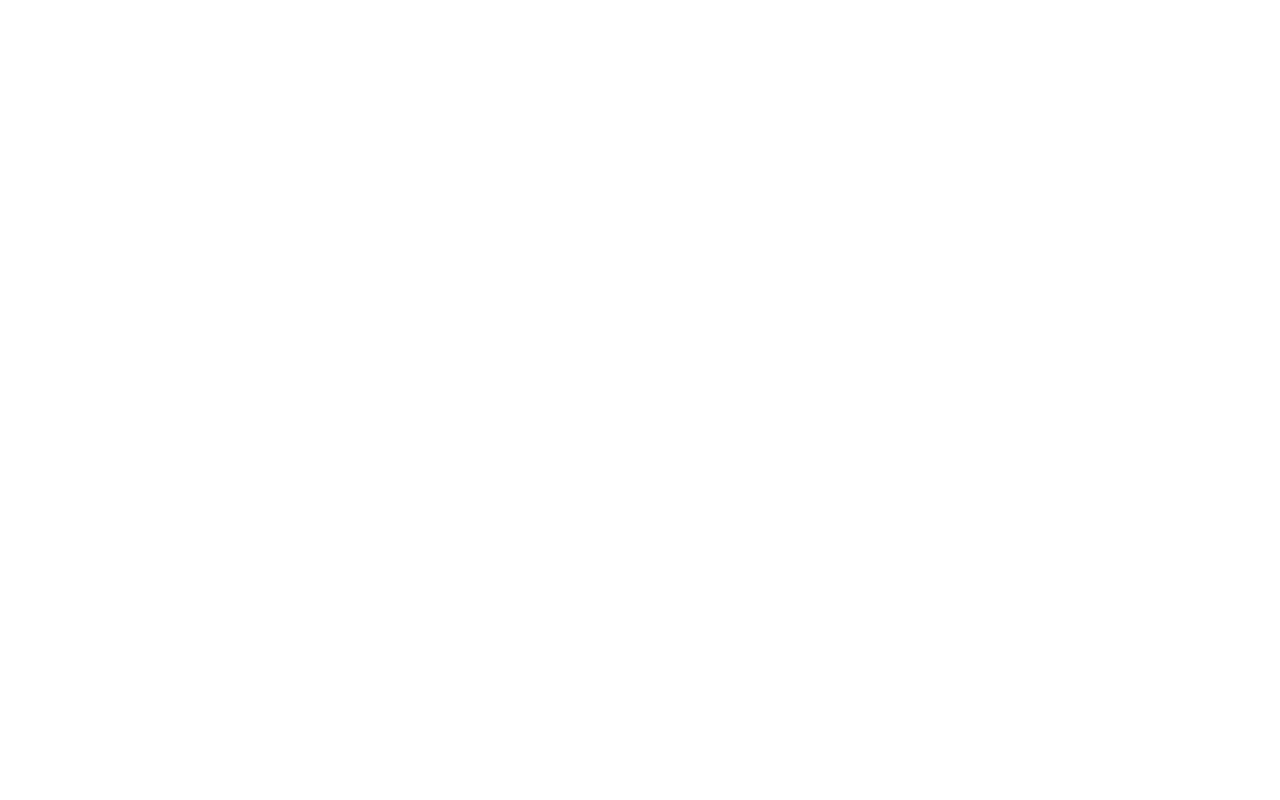
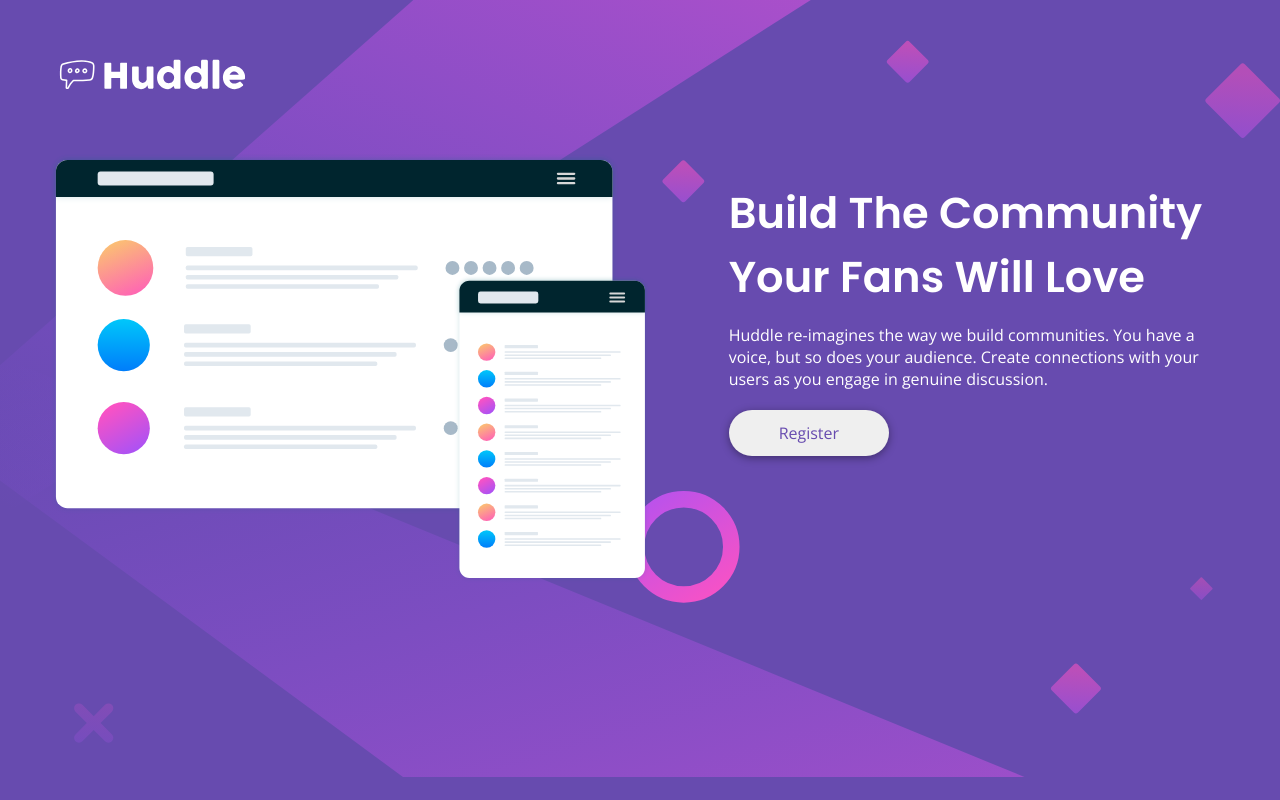
Before and after one commit to BrunoeSousaAlencar/Pagina-de-destino-do-Huddle-com-uma-unica-secao-introdutoria, a plain HTML site: page index.html in a window 1280 px wide. Drawn offline with nearby package versions, Linux system fonts and the light colour scheme.

Commit message:
em progresso...

```diff
--- a/index.html
+++ b/index.html
@@ -4,10 +4,41 @@
     <meta charset="UTF-8">
     <meta http-equiv="X-UA-Compatible" content="IE=edge">
     <meta name="viewport" content="width=device-width, initial-scale=1.0">
+    <link rel="icon" type="image/png" sizes="32x32" href="./images/favicon-32x32.png">
     <link rel="stylesheet" href="style.css">
-    <title>Document</title>
+    <link rel="stylesheet" href="media-queries.css">
+    <link rel="stylesheet" href="https://cdn.jsdelivr.net/npm/bootstrap-icons@1.10.2/font/bootstrap-icons.css">
+
+    <title>Frontend Mentor | Huddle landing page with single introductory section</title>
 </head>
 <body>
+    <img id="logo" src="images/logo.svg" alt="logo">
+
+
+    <main>
+        <img id="ilustracao" src="images/illustration-mockups.svg" alt="ilustração">
+
+        <div id="text">
+            <h1>Build The Community Your Fans Will Love</h1>
+            <p>
+                Huddle re-imagines the way we build communities. You have a voice, but so does your audience.
+                Create connections with your users as you engage in genuine discussion.
+            </p>
+            <button>
+                Register
+            </button>
+
+            <!-- <div id="icons">
+                <img class="icons-social" src="images/facebook-f.svg" alt="">
+
+                <img class="icons-social" src="images/twitter.svg" alt="">
+
+                <img class="icons-social" src="images/instagram.svg" alt="">
+            </div> -->
+        </div>
+
+    </main>
+
 
 </body>
 </html>
--- /dev/null
+++ b/media-queries.css
@@ -0,0 +1,25 @@
+@media (max-width: 1100px){
+    body{
+        background: url(/images/bg-mobile.svg);
+        background-repeat: no-repeat;
+        background-color: var(--Violet);
+        background-size: contain;
+        background-position: top;
+    }
+
+    main{
+        display: contents;
+        text-align: center;
+    }
+
+    #ilustracao{
+        width: 80vw;
+        margin-left: 9vw;
+
+    }
+
+    #text{
+        margin-top: 50px;
+        width: 80vw;
+    }
+}
--- a/style.css
+++ b/style.css
@@ -0,0 +1,88 @@
+@import url('https://fonts.googleapis.com/css2?family=Open+Sans&family=Poppins:wght@600&display=swap');
+
+/*
+    font-family: 'Open Sans', sans-serif;
+    font-family: 'Poppins', sans-serif;
+
+ */
+:root{
+    --Violet: #674baf;
+    --Soft-Magenta: #e882e8;
+    --text: #ffffff;
+}
+
+*{
+    margin: 0;
+    padding: 0;
+    box-sizing: border-box;
+    font-family: 'Open Sans', sans-serif;
+}
+
+body{
+    background: url(images/bg-desktop.svg);
+    background-color: var(--Violet);
+    background-size: cover;
+    background-repeat: no-repeat;
+}
+
+#logo{
+    margin: 50px;
+    width: 200px;
+}
+
+main{
+    display: flex;
+    color: var(--text);
+    margin: auto;
+}
+
+#ilustracao{
+    margin: auto;
+    margin-left: 50px;
+    width: 600px;
+}
+
+#text{
+    color: var(--text);
+    width: 40vw;
+    margin: auto;
+    position: relative;
+    bottom: 50px;
+}
+
+h1{
+    font-family: 'Poppins', sans-serif;
+    font-weight: 600;
+    font-size: 2.7rem;
+    margin-bottom: 15px;
+}
+
+p{
+    font-family: 'Open Sans', sans-serif;
+    margin-bottom: 20px;
+
+}
+
+button{
+    color: var(--Violet);
+    border-radius: 50px;
+    border: var(--text);
+    box-shadow: 0px 2px 9px rgba(0, 0, 0, 0.384);
+    font-family: 'Open Sans', sans-serif;
+    font-size: 1rem;
+    padding: 12px 50px;
+    cursor: pointer;
+    transition: ease .2s;
+}
+
+button:hover{
+    color: var(--text);
+    background-color: var(--Soft-Magenta);
+}
+
+.icons-social{
+    color: var(--text);
+    align-content: flex-end;
+    justify-content: flex-end;
+    width: 20px;
+}
```
Also changed, not shown: images/facebook-f.svg (added), images/instagram.svg (added), images/twitter.svg (added).
